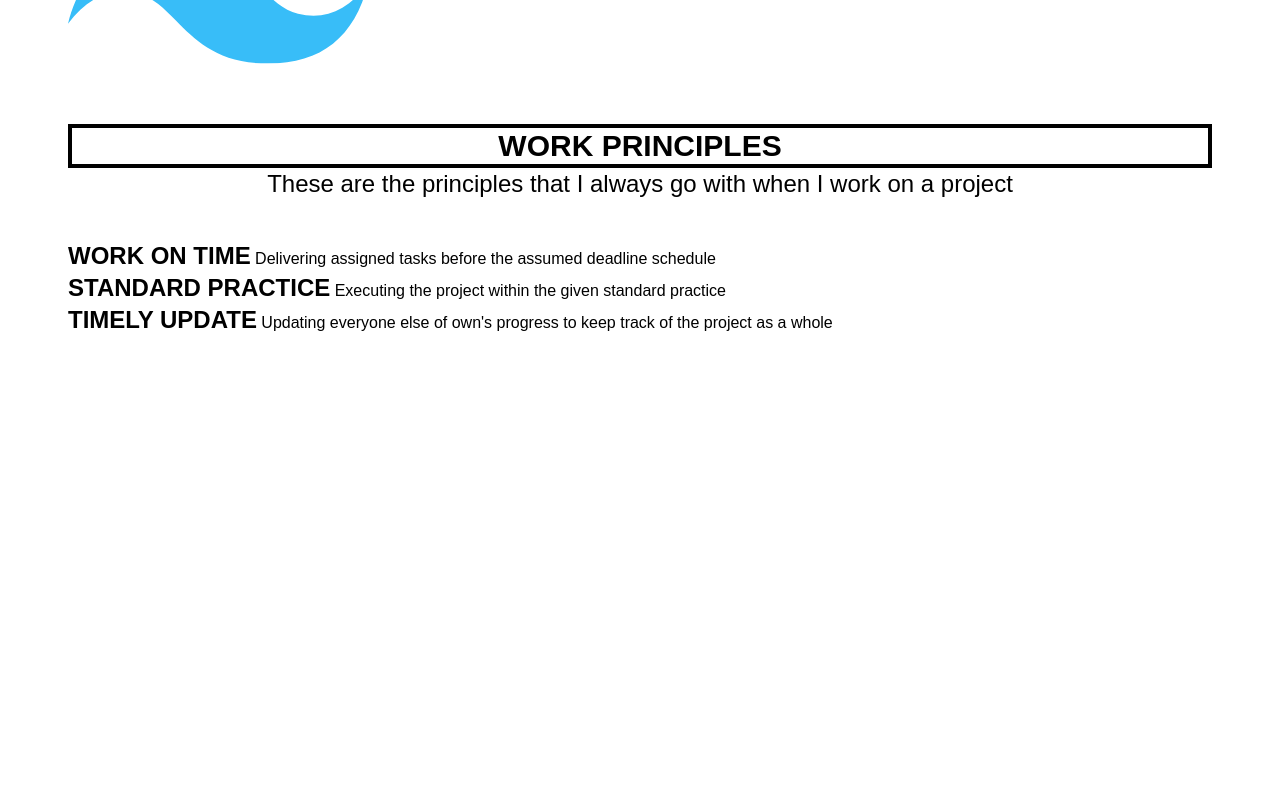
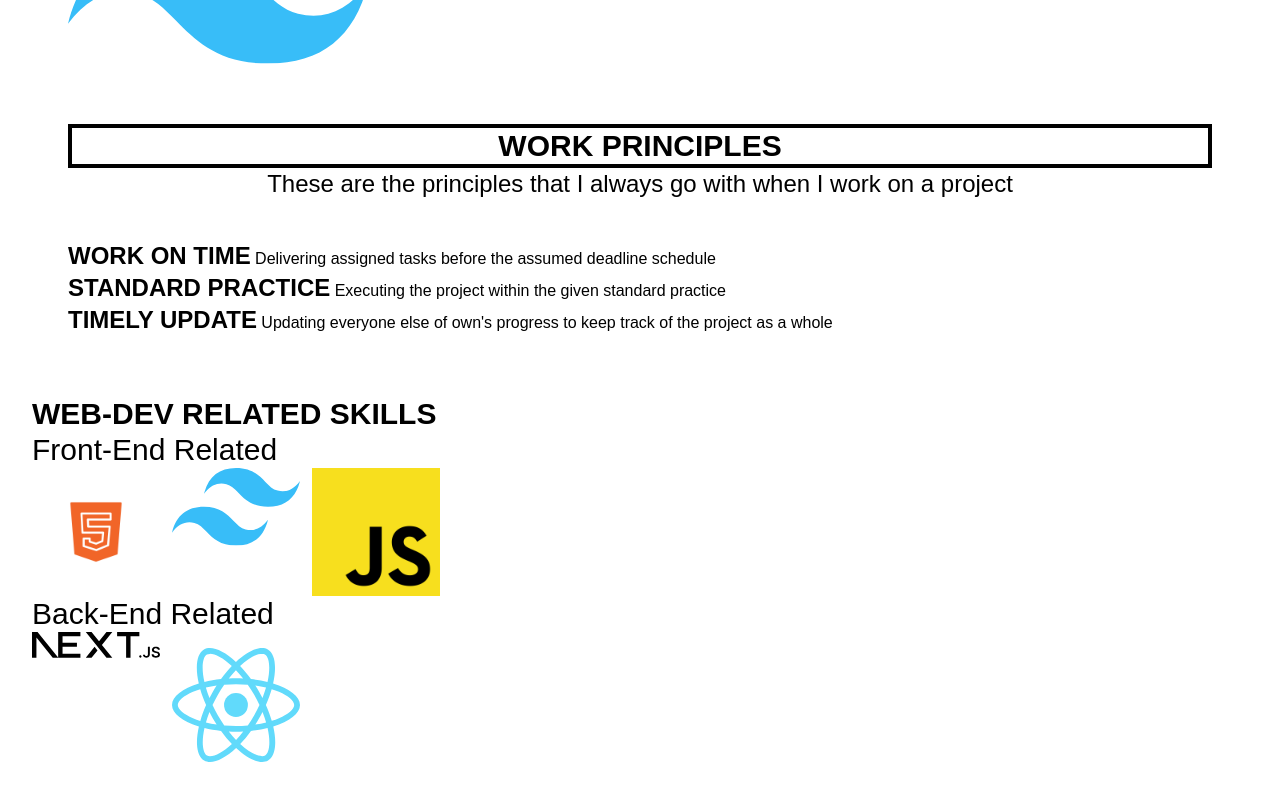
Before and after one commit to accaria/personalWebsite, a Next.js app: page / in a window 1280 px wide. Shown: the part 1542-2342 px from the top of the page. Before the commit the page ends 1906 px from the top, so only its background shows below. Built offline with nearby package versions, Linux system fonts and the light colour scheme.

Commit message:
feat:skills-section update

```diff
--- a/src/app/page.tsx
+++ b/src/app/page.tsx
@@ -1,11 +1,13 @@
 import Image from "next/image";
 import HeroSection from "./hero-section/page";
 import AboutMeSection from "./aboutMe-section/page";
+import SkillsSection from "./skills-section/page";
 export default function Home() {
   return (
     <div>
     <HeroSection/>
     <AboutMeSection/>
+    <SkillsSection/>
     </div>
   );
 }
--- a/src/view/skills-section/page.tsx
+++ b/src/view/skills-section/page.tsx
@@ -1,5 +1,20 @@
 export default function SkillsPageView(){
     return(
-
+        <div className="flex flex-col lg:items-baseline sm:items-center lg:justify-self sm:justify-center p-8 ">
+        <div className="font-bold text-3xl">
+            WEB-DEV RELATED SKILLS
+        </div>
+         <div className="font-medium text-3xl">Front-End Related</div>
+        <div className="grid grid-cols-3 gap-3">
+        <div><img className="w-32" src="/html5Logo.png" alt="html5 logo" /></div>
+        <div><img className="w-32" src="/tailwindcssLogo.svg" alt="tailwind css logo" /></div>
+        <div><img className="w-32" src="/javascriptLogo.png" alt="JS logo" /></div>
+        </div>
+        <div className="font-medium text-3xl">Back-End Related</div>
+        <div className="grid grid-cols-2 gap-3">
+        <div><img className="w-32" src="/next.svg" alt="next.js logo" /></div>
+        <div><img className="w-32" src="/reactLogo.svg" alt="reactlogo" /></div>
+        </div>
+        </div>
     )
 }
```
Also changed, not shown: public/reactLogo.svg (added).
